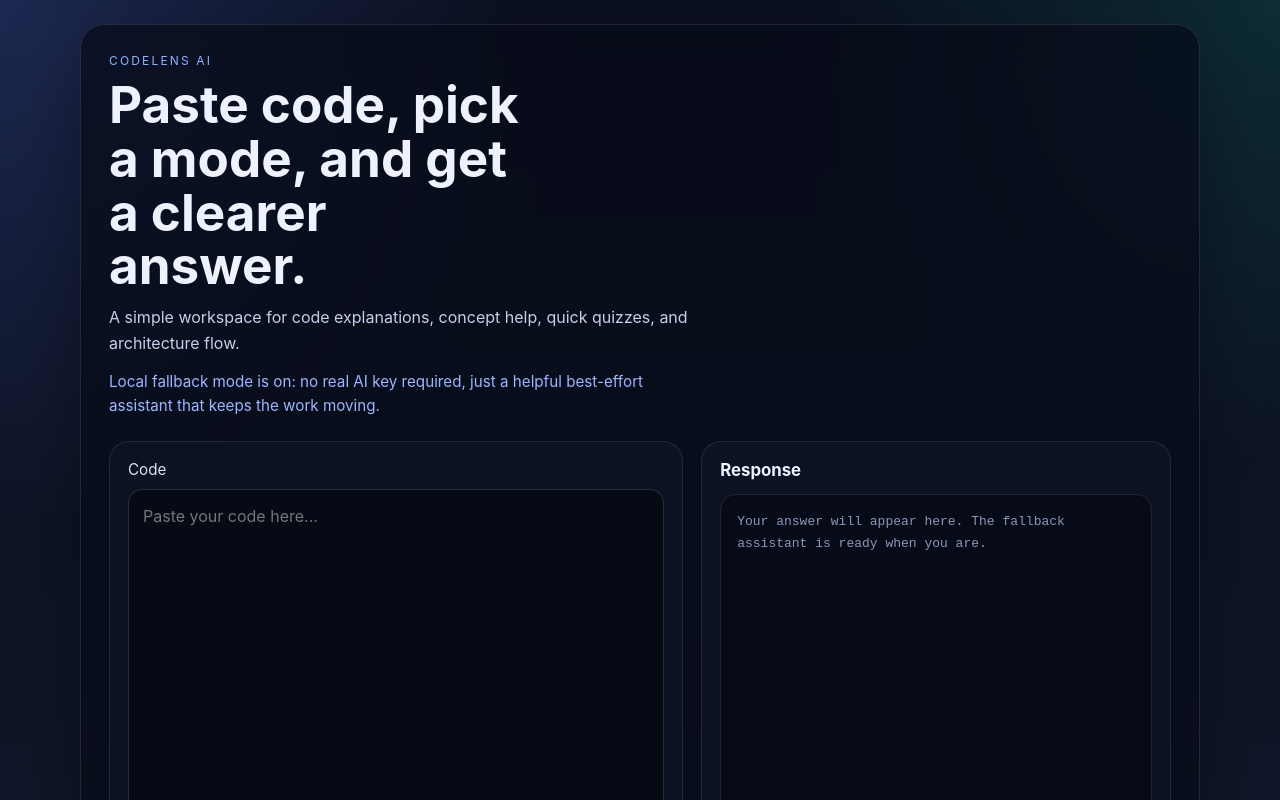
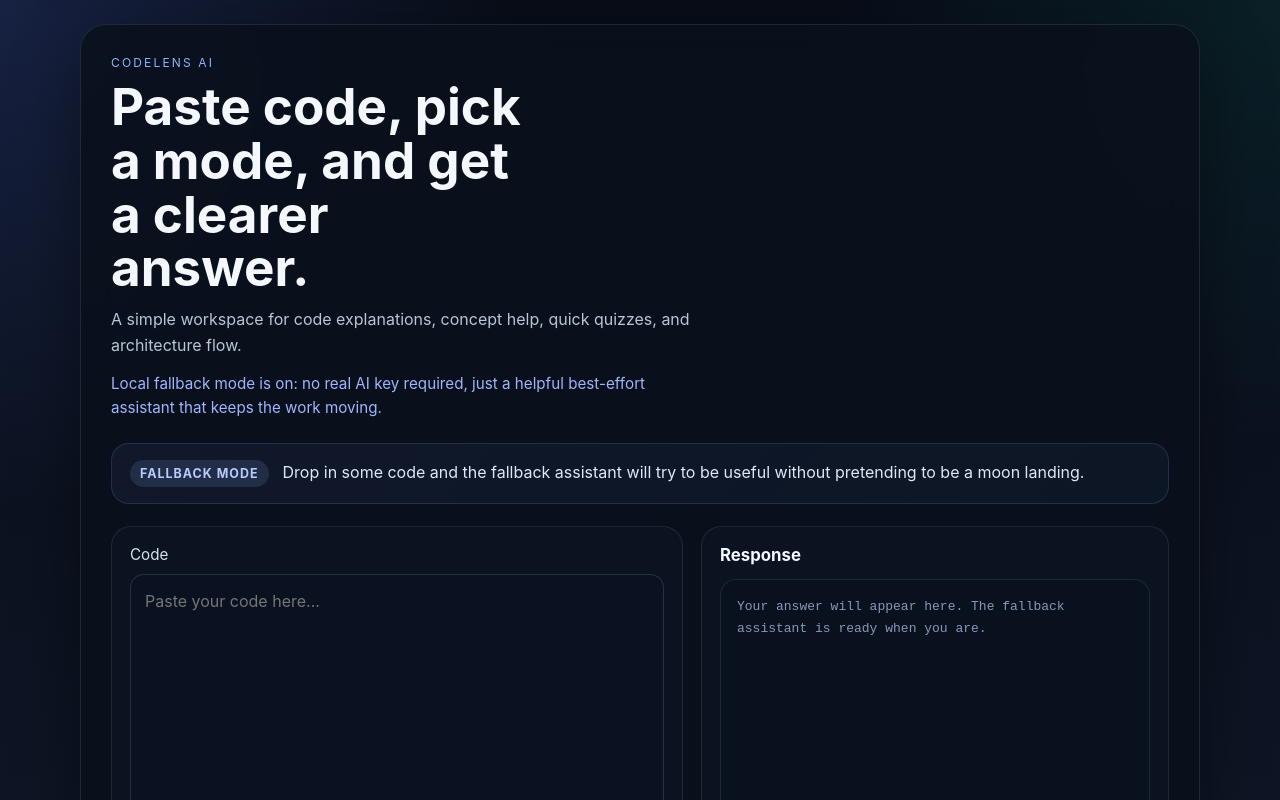
Before and after one commit to tehreemAsif63/CodeLensAI, a React (Vite) app in the folder frontend/: page / in a window 1280 px wide. Shown: the top 800 px of the page. Built offline with nearby package versions, Linux system fonts and the light colour scheme.

Commit message:
Adds funny messages as I dont have real AI andimporve UI

```diff
--- a/frontend/src/App.css
+++ b/frontend/src/App.css
@@ -10,16 +10,16 @@
   background:
     radial-gradient(
       circle at top left,
-      rgba(91, 126, 255, 0.22),
-      transparent 32%
+      rgba(91, 126, 255, 0.18),
+      transparent 30%
     ),
     radial-gradient(
       circle at top right,
-      rgba(24, 195, 164, 0.16),
-      transparent 28%
+      rgba(24, 195, 164, 0.1),
+      transparent 26%
     ),
-    linear-gradient(180deg, #0b1020 0%, #11182b 100%);
-  color: #eef2ff;
+    linear-gradient(180deg, #080d18 0%, #10192a 100%);
+  color: #e8edf7;
 }
 
 * {
@@ -57,12 +57,12 @@ button {
 
 .app-card {
   width: min(1120px, 100%);
-  padding: 28px;
-  border: 1px solid rgba(148, 163, 184, 0.18);
-  border-radius: 24px;
-  background: rgba(8, 12, 24, 0.72);
-  backdrop-filter: blur(18px);
-  box-shadow: 0 28px 80px rgba(0, 0, 0, 0.35);
+  padding: 30px;
+  border: 1px solid rgba(148, 163, 184, 0.16);
+  border-radius: 26px;
+  background: rgba(10, 16, 28, 0.88);
+  backdrop-filter: blur(16px);
+  box-shadow: 0 24px 70px rgba(0, 0, 0, 0.4);
 }
 
 .hero {
@@ -82,12 +82,13 @@ button {
   font-size: clamp(2rem, 4vw, 3.5rem);
   line-height: 1.05;
   max-width: 12ch;
+  color: #f4f7fc;
 }
 
 .hero-copy {
   margin: 12px 0 0;
   max-width: 62ch;
-  color: #c6d0ea;
+  color: #b9c5d8;
   line-height: 1.6;
 }
 
@@ -99,6 +100,39 @@ button {
   font-size: 0.95rem;
 }
 
+.fallback-banner {
+  display: flex;
+  align-items: flex-start;
+  gap: 14px;
+  margin: 20px 0 22px;
+  padding: 16px 18px;
+  border-radius: 18px;
+  border: 1px solid rgba(143, 179, 255, 0.16);
+  background: linear-gradient(
+    135deg,
+    rgba(17, 25, 42, 0.95),
+    rgba(13, 23, 39, 0.92)
+  );
+  color: #dfe8f7;
+}
+
+.fallback-banner p {
+  margin: 0;
+  line-height: 1.55;
+}
+
+.fallback-pill {
+  flex: 0 0 auto;
+  padding: 6px 10px;
+  border-radius: 999px;
+  background: rgba(143, 179, 255, 0.14);
+  color: #b7cbff;
+  font-size: 0.78rem;
+  font-weight: 700;
+  text-transform: uppercase;
+  letter-spacing: 0.08em;
+}
+
 .content-grid {
   display: grid;
   grid-template-columns: minmax(0, 1.1fr) minmax(320px, 0.9fr);
@@ -107,8 +141,8 @@ button {
 
 .panel {
   border-radius: 20px;
-  border: 1px solid rgba(148, 163, 184, 0.16);
-  background: rgba(15, 20, 36, 0.82);
+  border: 1px solid rgba(148, 163, 184, 0.14);
+  background: rgba(14, 20, 34, 0.9);
 }
 
 .editor-panel,
@@ -123,16 +157,16 @@ button {
 
 .field-label {
   font-size: 0.95rem;
-  color: #dce3f7;
+  color: #d8e2f2;
 }
 
 textarea,
 select {
   width: 100%;
-  border: 1px solid rgba(148, 163, 184, 0.22);
+  border: 1px solid rgba(148, 163, 184, 0.2);
   border-radius: 14px;
-  background: rgba(6, 10, 20, 0.92);
-  color: #f8fafc;
+  background: #0a1120;
+  color: #eef2ff;
   outline: none;
   transition:
     border-color 0.2s ease,
@@ -178,6 +212,7 @@ select:focus {
   background: linear-gradient(135deg, #7aa2ff 0%, #4ed6c0 100%);
   color: #07111f;
   font-weight: 700;
+  box-shadow: 0 10px 22px rgba(86, 112, 255, 0.18);
 }
 
 .primary-button:disabled {
@@ -188,6 +223,7 @@ select:focus {
 .panel-header h2 {
   margin: 0 0 14px;
   font-size: 1.05rem;
+  color: #f4f7fc;
 }
 
 .response-text {
@@ -195,9 +231,9 @@ select:focus {
   min-height: 320px;
   padding: 16px;
   border-radius: 16px;
-  background: rgba(6, 10, 20, 0.72);
-  border: 1px solid rgba(148, 163, 184, 0.16);
-  color: #e5edff;
+  background: #09111f;
+  border: 1px solid rgba(148, 163, 184, 0.14);
+  color: #e6eefc;
   white-space: pre-wrap;
   word-break: break-word;
   line-height: 1.7;
@@ -213,11 +249,11 @@ select:focus {
 }
 
 .status.loading {
-  color: #a8c3ff;
+  color: #8fb3ff;
 }
 
 .status.error {
-  color: #ffb4b4;
+  color: #ff9191;
 }
 
 @media (max-width: 900px) {
--- a/frontend/src/App.tsx
+++ b/frontend/src/App.tsx
@@ -5,25 +5,152 @@ const API_BASE = "http://localhost:8080";
 
 type Mode = "explain" | "teach" | "quiz" | "structure";
 
+type BannerKind = "idle" | "loading" | "error" | "success";
+
+const fallbackCopy: Record<BannerKind, Record<Mode | "idle", string[]>> = {
+  idle: {
+    idle: [
+      "Fallback mode is ready. Paste code and I’ll do my best with the budget of a snack drawer and the confidence of a senior engineer.",
+      "No real AI key today, just a local code goblin with strong opinions and a decent chair.",
+      "Drop in some code and the fallback assistant will try to be useful without pretending to be a moon landing.",
+    ],
+    explain: [
+      "Explain mode is waiting. I’ll translate code into human before it starts asking for a manager.",
+      "Explain mode loaded. The code will be decoded, gently, like a suspiciously long email.",
+      "Explain selected. We are about to make the code sound less like a cryptic threat.",
+    ],
+    teach: [
+      "Teach mode is standing by. Concepts first, syntax later, emotional damage minimized.",
+      "Teach selected. I’ll explain the ideas behind the code so the compiler doesn’t get all the attention.",
+      "Teach mode ready. We’re here for the why, not just the what.",
+    ],
+    quiz: [
+      "Quiz mode is waiting. Three questions, no pop-up ads, and only a mild sense of judgment.",
+      "Quiz selected. Time for three questions and one tiny existential crisis.",
+      "Quiz mode ready. The questions will be relevant, unlike some meetings.",
+    ],
+    structure: [
+      "Structure mode is loaded. We’re tracing the architecture before it starts freelancing.",
+      "Structure selected. First we map the flow, then we pretend the code was always this organized.",
+      "Architecture mode ready. Let’s see which layer is holding this whole thing together.",
+    ],
+  },
+  loading: {
+    idle: [
+      "The local assistant is reading your code like a detective with three tabs open and one cold coffee.",
+      "Working on it. This fallback AI is doing the hard part by refusing to panic.",
+      "Please wait while the local code goblin performs a highly scientific analysis.",
+    ],
+    explain: [
+      "Explain mode is thinking. It’s translating code into human without filing a formal complaint.",
+      "The assistant is untangling the snippet one line at a time, which is rude but effective.",
+      "Reading code now. This part always looks easier before the brackets show up.",
+    ],
+    teach: [
+      "Teach mode is loading. Concepts are being organized into something less chaotic than the code itself.",
+      "The assistant is prepping a lesson plan for your snippet. No chalk dust, just vibes.",
+      "Teaching mode active. We are extracting the idea before the syntax gets too dramatic.",
+    ],
+    quiz: [
+      "Quiz mode is loading. The questions are being assembled with a legally acceptable level of menace.",
+      "Please wait. The quiz is being calibrated for relevance instead of pure chaos.",
+      "Preparing three questions now. The code asked for feedback and, unfortunately, will receive it.",
+    ],
+    structure: [
+      "Structure mode is loading. We are mapping the layers before anything tries to become a mystery novel.",
+      "The assistant is tracing the flow so your architecture can stop improvising.",
+      "Building the structure view now. Every layer deserves an alibi.",
+    ],
+  },
+  error: {
+    idle: [
+      "That request tripped over its own shoelaces. The fallback assistant is still here and mildly disappointed.",
+      "Something went sideways, but the local assistant is still on duty with a flashlight and a plan.",
+      "The code did not cooperate. Bold move. We will recover.",
+    ],
+    explain: [
+      "Explain mode hit a snag. The fallback assistant is still standing by, probably judging the stack trace in silence.",
+      "The snippet fought back. I’m keeping the flashlight on and the explanation ready.",
+      "Explain mode encountered turbulence. The local assistant is still making it through the cloud cover.",
+    ],
+    teach: [
+      "Teach mode stumbled, but the concept engine is still alive and only slightly offended.",
+      "The lesson plan got interrupted. We can still salvage the idea and the dignity.",
+      "Teaching mode hit a pothole. The fallback assistant is checking the road before we continue.",
+    ],
+    quiz: [
+      "Quiz mode glitched. Even the questions wanted a quick nap, but we can try again.",
+      "The quiz request tangled itself. The assistant is untangling it like a developer on a Friday.",
+      "Quiz mode failed politely. It’s still less dramatic than a production incident.",
+    ],
+    structure: [
+      "Structure mode lost the map for a second. The assistant is still tracing the building plan.",
+      "The architecture flow took a wrong turn, but the fallback assistant is back on the route.",
+      "Structure mode hit a wall. Good news: walls are easier to diagram than they are to debug.",
+    ],
+  },
+  success: {
+    idle: [
+      "Done. The fallback assistant has delivered a best-effort answer, which is still better than an empty commit message.",
+      "Answer ready. Not magical, but it does the job without asking for enterprise pricing.",
+      "Your response is in. The local assistant has spoken, and it only charged you in CPU cycles.",
+    ],
+    explain: [
+      "Explain mode delivered. We turned the code from mysterious to merely slightly suspicious.",
+      "Explanation ready. The code is now human-readable and only mildly haunted.",
+      "Explain done. The snippet has been translated into something your future self can pretend to understand.",
+    ],
+    teach: [
+      "Teach mode delivered. Concepts are now less slippery and more useful.",
+      "Lesson complete. The idea behind the code is now visible through the fog.",
+      "Teach done. We extracted the brain from the boilerplate.",
+    ],
+    quiz: [
+      "Quiz ready. Three questions, three chances to feel annoyingly informed.",
+      "Quiz mode delivered. The code has been politely interrogated.",
+      "Questions generated. No trickery, just enough pressure to make the lesson stick.",
+    ],
+    structure: [
+      "Structure ready. The architecture has been mapped before it could wander off.",
+      "Flow complete. We found the layers and they have been asked to behave.",
+      "Structure delivered. The codebase now has a clearer walking path.",
+    ],
+  },
+};
+
+function pickFallbackMessage(kind: BannerKind, mode: Mode | "idle") {
+  const messages = fallbackCopy[kind][mode];
+  return messages[Math.floor(Math.random() * messages.length)];
+}
+
 export default function App() {
   const [code, setCode] = useState("");
   const [mode, setMode] = useState<Mode>("explain");
   const [responseText, setResponseText] = useState("");
   const [errorText, setErrorText] = useState("");
   const [loading, setLoading] = useState(false);
+  const [fallbackMessage, setFallbackMessage] = useState(() =>
+    pickFallbackMessage("idle", "idle"),
+  );
+
+  function updateFallbackMessage(kind: BannerKind, nextMode: Mode = mode) {
+    setFallbackMessage(pickFallbackMessage(kind, nextMode));
+  }
 
   async function handleSubmit() {
     if (!code.trim()) {
       setErrorText(
-        "Paste some code first so the fallback assistant has something useful to work with.",
+        "Paste some code first so the local code goblin has something to inspect.",
       );
       setResponseText("");
+      updateFallbackMessage("error");
       return;
     }
 
     setLoading(true);
     setResponseText("");
     setErrorText("");
+    updateFallbackMessage("loading");
 
     try {
       const res = await fetch(`${API_BASE}/analyze`, {
@@ -41,12 +168,14 @@ export default function App() {
 
       const raw = await res.text();
       setResponseText(raw || "No response was returned.");
+      updateFallbackMessage("success");
     } catch (error) {
       setErrorText(
         error instanceof Error
           ? error.message
           : "Could not reach the backend. The fallback assistant is still here when it comes back.",
       );
+      updateFallbackMessage("error");
     } finally {
       setLoading(false);
     }
@@ -66,6 +195,11 @@ export default function App() {
             Local fallback mode is on: no real AI key required, just a helpful
             best-effort assistant that keeps the work moving.
           </p>
+        </section>
+
+        <section className="fallback-banner" aria-live="polite">
+          <span className="fallback-pill">Fallback mode</span>
+          <p>{fallbackMessage}</p>
         </section>
 
         <div className="content-grid">
@@ -91,7 +225,11 @@ export default function App() {
                 <span className="field-label">Mode</span>
                 <select
                   value={mode}
-                  onChange={(e) => setMode(e.target.value as Mode)}
+                  onChange={(e) => {
+                    const nextMode = e.target.value as Mode;
+                    setMode(nextMode);
+                    updateFallbackMessage("idle", nextMode);
+                  }}
                 >
                   <option value="explain">Explain</option>
                   <option value="teach">Teach</option>
@@ -111,8 +249,8 @@ export default function App() {
 
             {loading ? (
               <p className="status loading">
-                Working on it... the local assistant is putting together a
-                best-effort answer.
+                Working on it... the local assistant is pretending to be a very
+                serious professional while reading your code.
               </p>
             ) : null}
             {errorText ? <p className="status error">{errorText}</p> : null}
```
